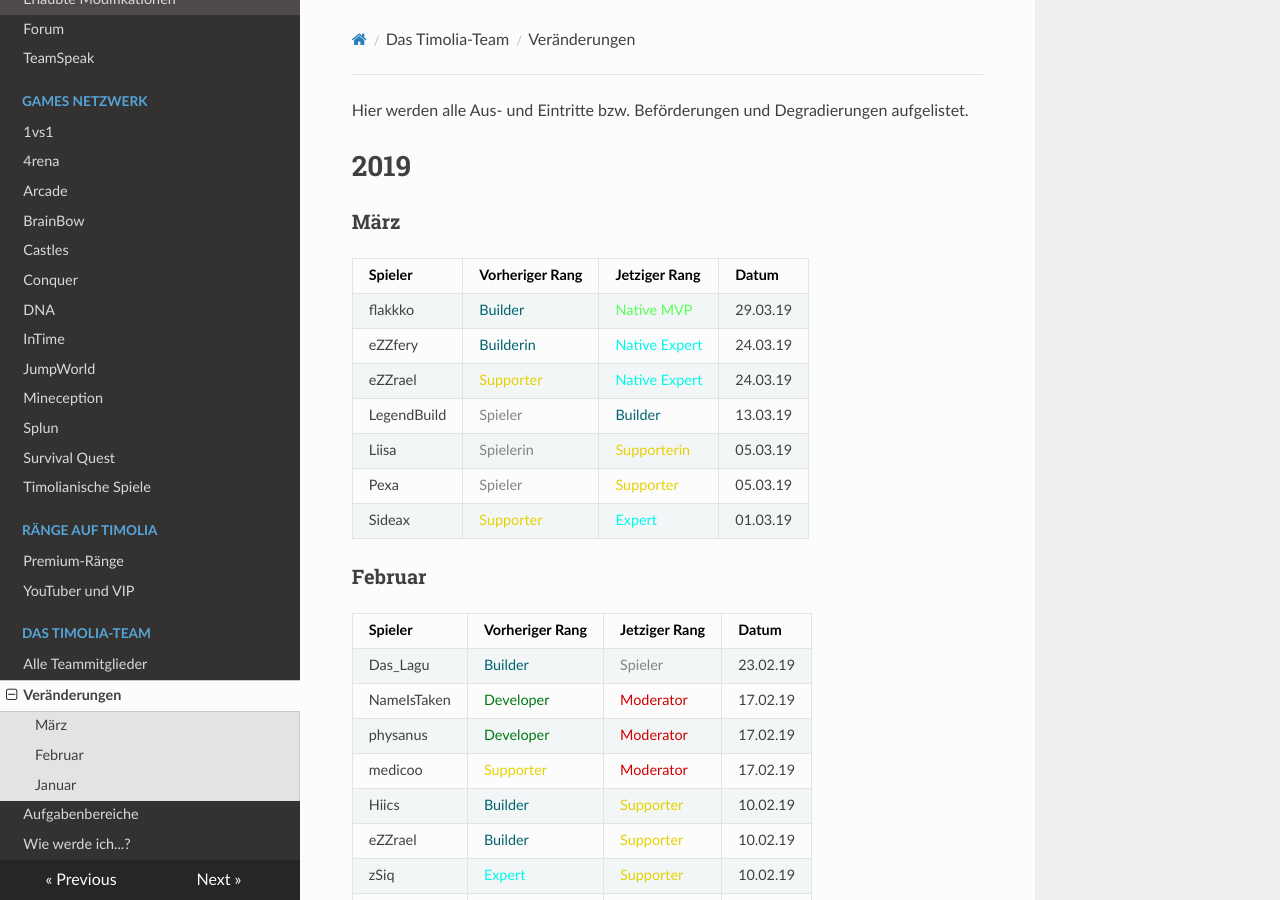
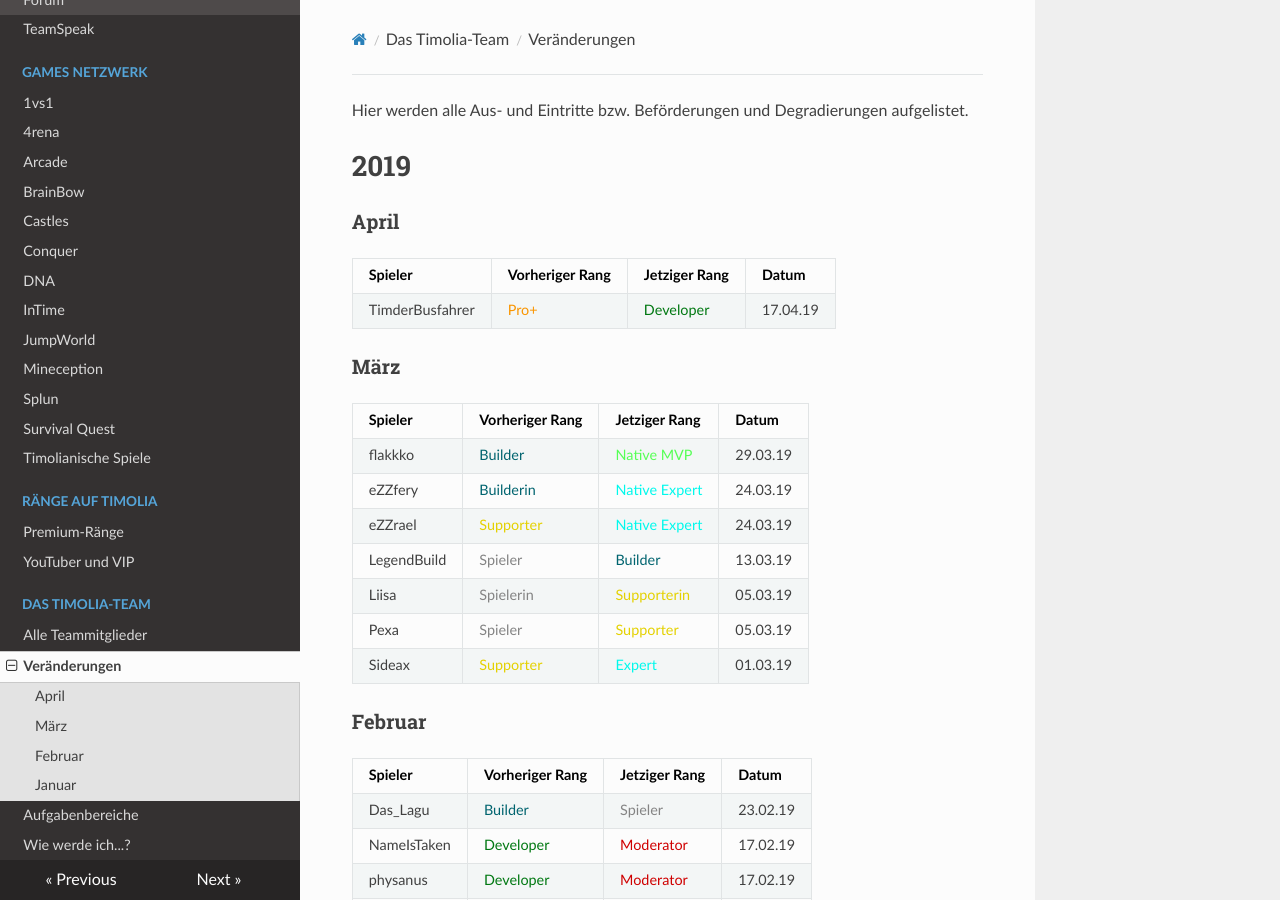
Before and after one commit to TimoliaDE/HowTo, an MkDocs documentation site: the page built from docs/team/changes.md, in a window 1280 px wide and 900 px high. Built offline with MkDocs 1.6.1, drawn with Linux system fonts in a browser that asks for light colours; nearby versions of some CDN libraries; old or Windows-style settings are respelled for this version of MkDocs.

Commit message:
Update changes.md

```diff
--- a/docs/team/changes.md
+++ b/docs/team/changes.md
@@ -1,6 +1,11 @@
 Hier werden alle Aus- und Eintritte bzw. Beförderungen und Degradierungen aufgelistet.
 
 # 2019
+
+###  <strong>April</strong>
+| Spieler | Vorheriger Rang | Jetziger Rang | Datum |
+| ------ | ------ | ------ | ------ |
+| TimderBusfahrer | <span style="color:#F99500">Pro+</span> | <span style="color:#007812">Developer</span> | 17.04.19 |
 
 ###  <strong>März</strong>
 | Spieler | Vorheriger Rang | Jetziger Rang | Datum |
```
